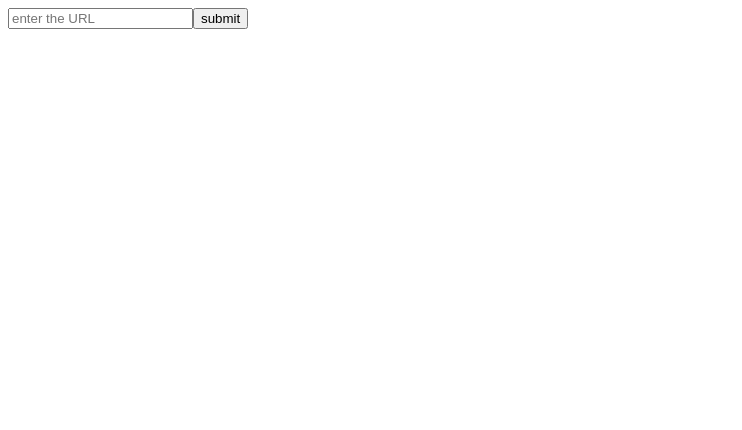
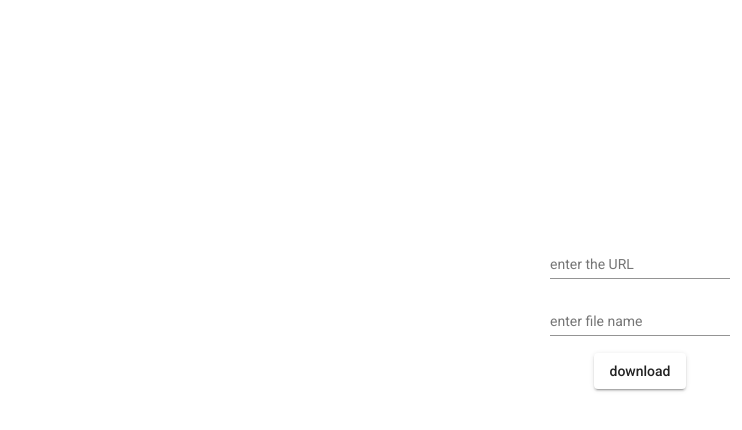
Before and after one commit to deepakbelamana/youtubeVideoDownloader_ui, an Angular app: page /home in a window 1280 px wide. Shown: the top 430 px of the page, without its empty margins (0-742 px from the left). Built offline with nearby package versions, Linux system fonts and the light colour scheme.

Commit message:
video gets downloaded through the browser and angular material is added

```diff
--- a/angular.json
+++ b/angular.json
@@ -30,6 +30,7 @@
               "src/assets"
             ],
             "styles": [
+              "./node_modules/@angular/material/prebuilt-themes/indigo-pink.css",
               "src/styles.css"
             ],
             "scripts": []
@@ -97,6 +98,7 @@
               "src/assets"
             ],
             "styles": [
+              "./node_modules/@angular/material/prebuilt-themes/indigo-pink.css",
               "src/styles.css"
             ],
             "scripts": []
--- a/package.json
+++ b/package.json
@@ -11,10 +11,12 @@
   "private": true,
   "dependencies": {
     "@angular/animations": "~13.1.0",
+    "@angular/cdk": "^13.3.9",
     "@angular/common": "~13.1.0",
     "@angular/compiler": "~13.1.0",
     "@angular/core": "~13.1.0",
     "@angular/forms": "~13.1.0",
+    "@angular/material": "^13.3.9",
     "@angular/platform-browser": "~13.1.0",
     "@angular/platform-browser-dynamic": "~13.1.0",
     "@angular/router": "~13.1.0",
--- a/src/app/app-routing.module.ts
+++ b/src/app/app-routing.module.ts
@@ -6,6 +6,11 @@ const routes: Routes = [
   {
     path:'home',
     component:HomeComponent
+  },
+  {
+    path:'',
+    redirectTo:'home',
+    pathMatch:'full'
   }
 ];
 
--- a/src/app/components/home/home.component.css
+++ b/src/app/components/home/home.component.css
@@ -0,0 +1,9 @@
+.container
+{
+    display: flex;
+    flex-direction: column;
+    align-items: center;
+    justify-content: space-around;
+    top:clamp(100px,30%,800px);
+    position: relative;
+}
--- a/src/app/components/home/home.component.html
+++ b/src/app/components/home/home.component.html
@@ -1,4 +1,13 @@
-<div>
-    <input type="text" placeholder="enter the URL"  [(ngModel)]='urlHandler'/>
-    <button (click)="submitUrl()">submit</button>
+<div class="container">
+    <mat-form-field>
+           <!--urlHandler-->
+        <input matInput type="text" placeholder="enter the URL" [(ngModel)]='urlHandler' />
+    </mat-form-field>
+
+    <mat-form-field>
+        <!-- require filename to save the file as -->
+        <input matInput type="text" placeholder="enter file name" [(ngModel)]="fileName" />
+    </mat-form-field>
+
+    <button mat-raised-button (click)="submitUrl()">download</button>
 </div>
--- a/src/app/components/home/home.component.ts
+++ b/src/app/components/home/home.component.ts
@@ -10,13 +10,21 @@ export class HomeComponent implements OnInit {
 
   constructor(private apiService:ApiServicesService) { }
   urlHandler:any
+  fileName:string=''//incase if user forgets to enter the filename to be saved as
   ngOnInit(): void {
   }
    submitUrl()
    {
       this.apiService.sendUrl(this.urlHandler).subscribe((res)=>
       {
-        alert(res)
-      }, err=> alert(err))
+        console.log(res)
+        var blob = new Blob([res], { type: 'video/mp4' });
+        const anchor = document.createElement('a');
+        anchor.download = this.fileName.length!=0?this.fileName+".mp4":'youtube_video_download.mp4';
+        alert("download Started")
+        anchor.href = (window.webkitURL || window.URL).createObjectURL(blob);
+        anchor.click();
+
+      },err=>{ console.log(err)})
    }
 }
--- a/src/app/services/api-services.service.ts
+++ b/src/app/services/api-services.service.ts
@@ -11,6 +11,6 @@ export class ApiServicesService {
 
   sendUrl(url:any)
   {
-    return this.http.post(this.baseUrl+'getVideo',url)
+    return this.http.post(this.baseUrl+'getVideo',url,{responseType:'blob'})
   }
 }
--- a/src/index.html
+++ b/src/index.html
@@ -6,8 +6,11 @@
   <base href="/">
   <meta name="viewport" content="width=device-width, initial-scale=1">
   <link rel="icon" type="image/x-icon" href="favicon.ico">
+  <link rel="preconnect" href="https://fonts.gstatic.com">
+  <link href="https://fonts.googleapis.com/css2?family=Roboto:wght@300;400;500&display=swap" rel="stylesheet">
+  <link href="https://fonts.googleapis.com/icon?family=Material+Icons" rel="stylesheet">
 </head>
-<body>
+<body class="mat-typography">
   <app-root></app-root>
 </body>
 </html>
--- a/src/styles.css
+++ b/src/styles.css
@@ -1 +1,5 @@
 /* You can add global styles to this file, and also import other style files */
+/* @import '~@angular/material/prebuilt-themes/indigo-pink.css'; */
+
+html, body { height: 100%; }
+body { margin: 0; font-family: Roboto, "Helvetica Neue", sans-serif; }
```
Also changed, not shown: src/app/app.module.ts (+7 -2 lines), 1 other file (tests, documents, lock files or other folders).
